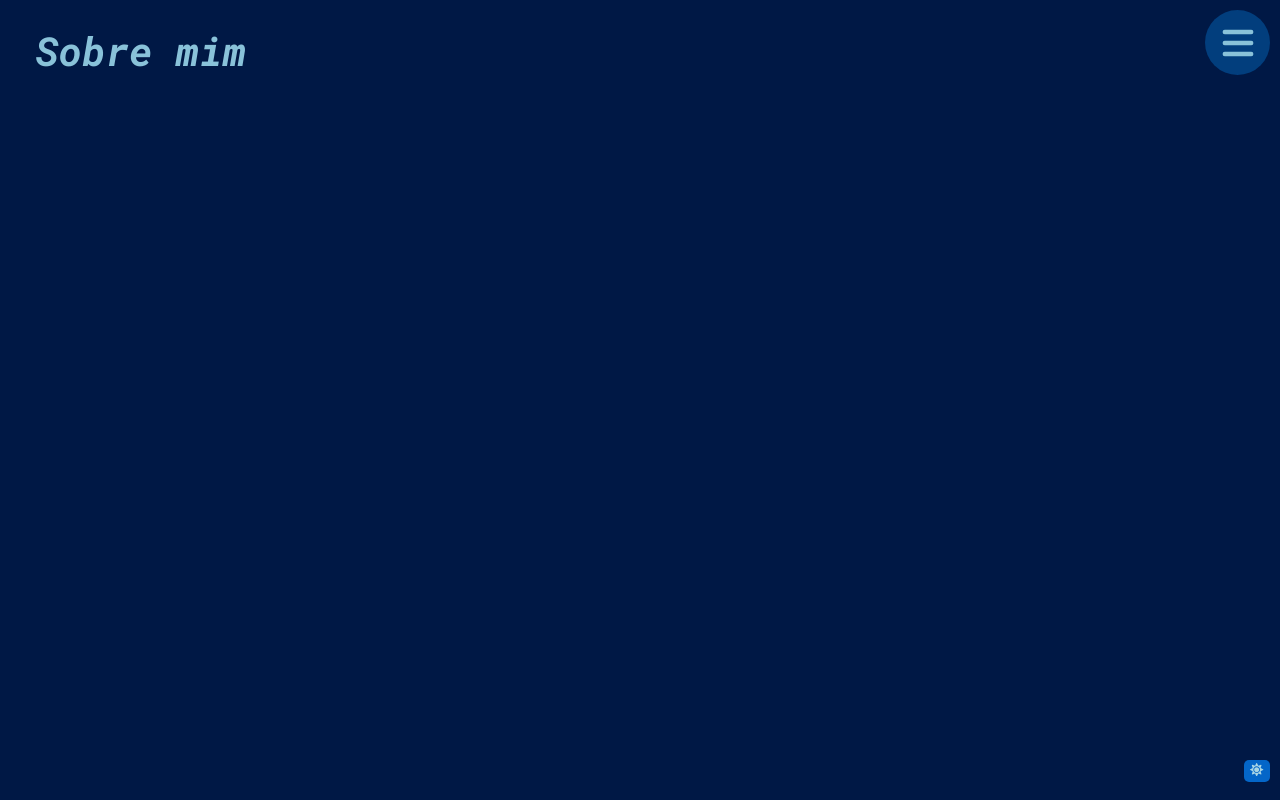
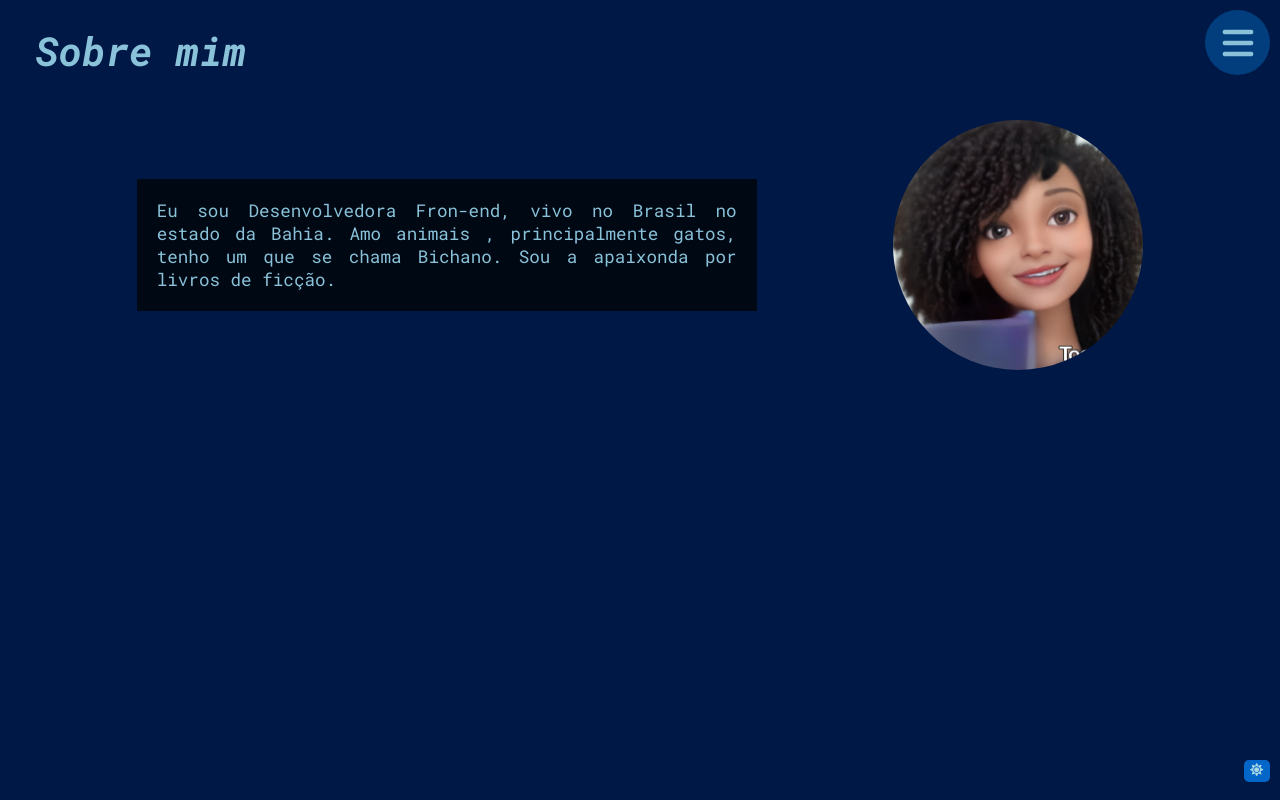
Before and after one commit to Emillyalmeida/portfolio, a React (Create React App) app: page /sobre-mim in a window 1280 px wide. Built offline with nearby package versions, Linux system fonts and the light colour scheme.

Commit message:
feat(about): init page aboutme

```diff
--- a/src/pages/about/index.jsx
+++ b/src/pages/about/index.jsx
@@ -1,5 +1,7 @@
 import Container from "../../components/container";
 import Title from "../../components/Title";
+import { Saudation } from "../contact/style";
+import imgAnime from "../../assets/myanime.png";
 
 const AboutMe = () => {
   return (
@@ -7,6 +9,16 @@ const AboutMe = () => {
       <Title>
         <h1> Sobre mim</h1>
       </Title>
+      <Saudation>
+        <div>
+          <p>
+            Eu sou Desenvolvedora Fron-end, vivo no Brasil no estado da Bahia.
+            Amo animais , principalmente gatos, tenho um que se chama Bichano.
+            Sou a apaixonda por livros de ficção.
+          </p>
+        </div>
+        <img src={imgAnime} alt="" />
+      </Saudation>
     </Container>
   );
 };
--- a/src/pages/about/style.js
+++ b/src/pages/about/style.js
@@ -0,0 +1 @@
+import styled from "styled-components";
```
